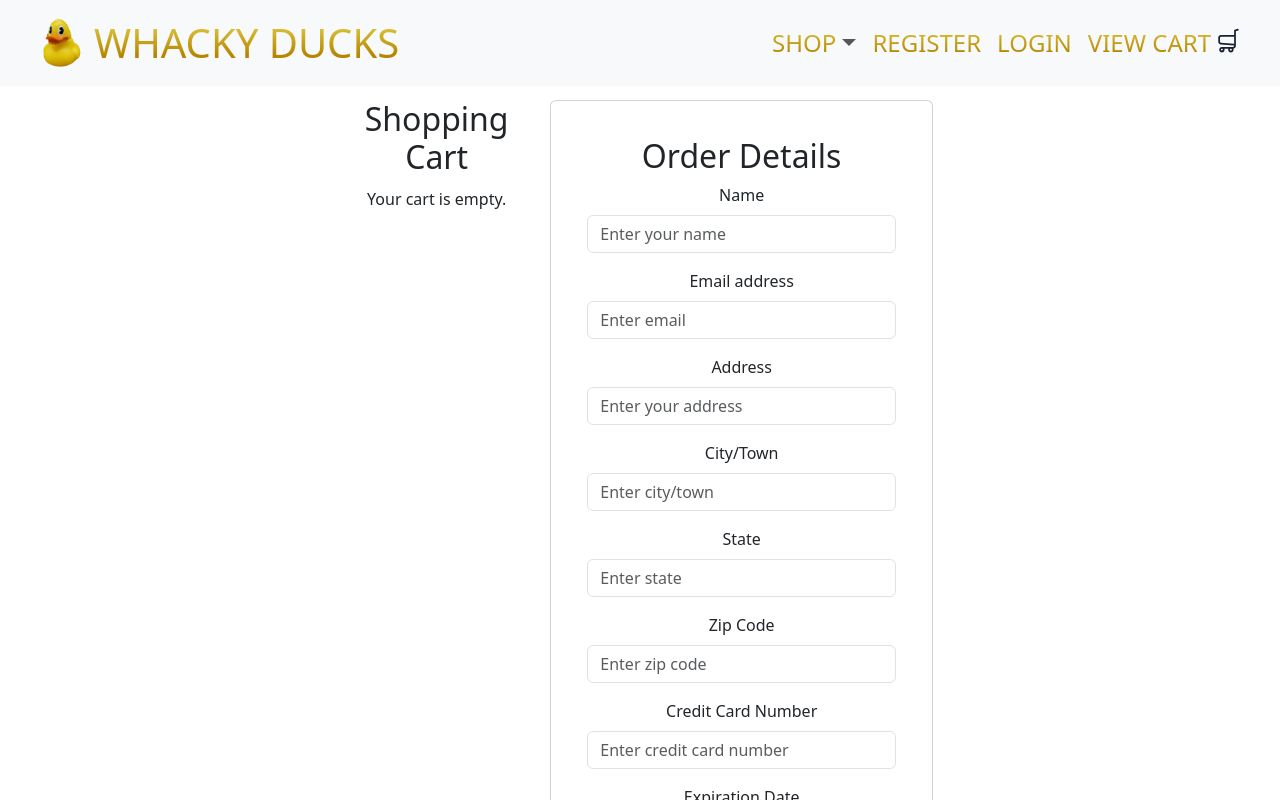
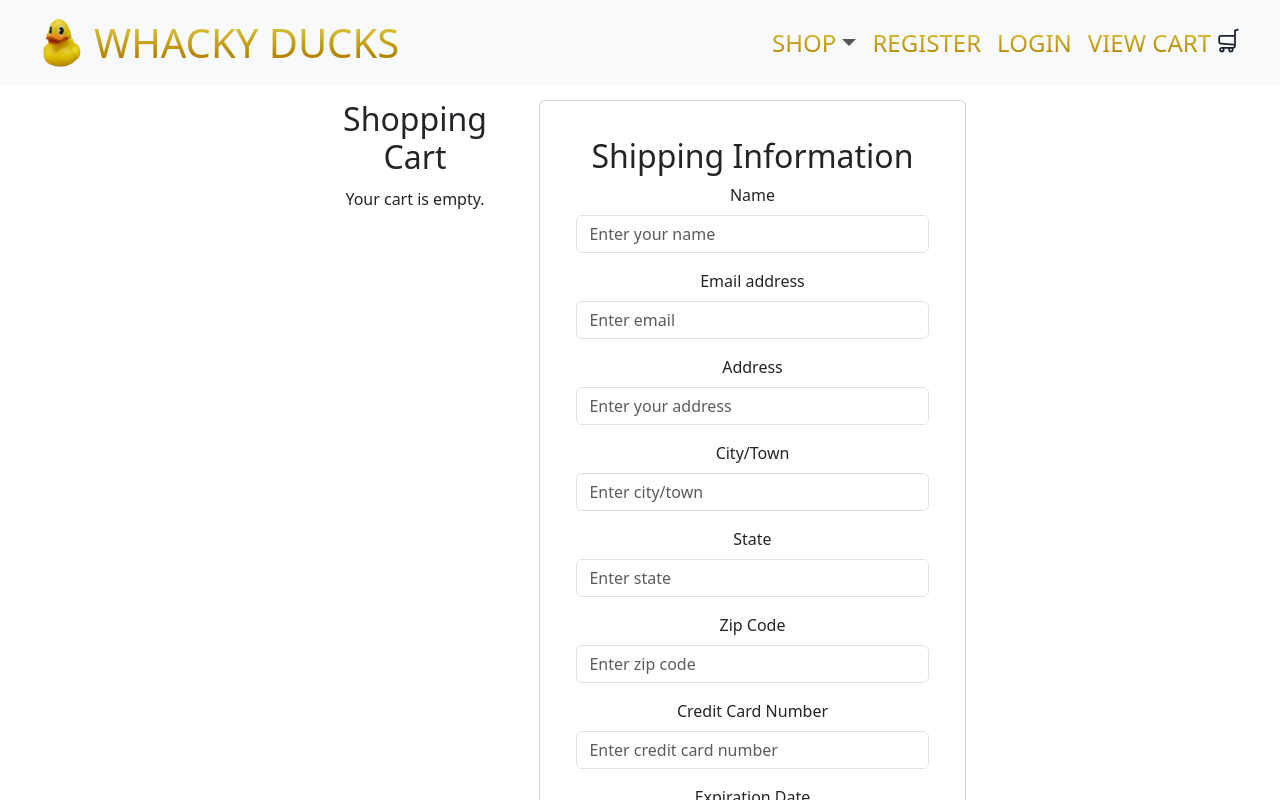
Before and after one commit to dsavidge02/edp-capstone, a React (Vite) app in the folder client/: page /checkout in a window 1280 px wide. Shown: the top 800 px of the page. Built offline with nearby package versions, Linux system fonts and the light colour scheme.

Commit message:
updated order form

```diff
--- a/client/src/components/Checkout.jsx
+++ b/client/src/components/Checkout.jsx
@@ -74,7 +74,7 @@ const Checkout = () => {
   return (
     <Container fluid className="checkout-container">
       <Row>
-        {/* Left side - Cart display */}
+        {/* right side*/}
         <Col sm={4} className="cart">
           <h2>Shopping Cart</h2>
           {cartItems.length === 0 ? (
@@ -99,11 +99,11 @@ const Checkout = () => {
             </>
           )}
         </Col>
-        {/* Right side - Order form */}
+        {/* // right side */}
         <Col sm={8}>
           <Card className="order-card">
             <Card.Body>
-              <h2>Order Details</h2>
+              <h2>Shipping Information</h2>
               <Form onSubmit={handleSubmit}>
                 <Form.Group className="mb-3" controlId="formName">
                   <Form.Label>Name</Form.Label>
```
